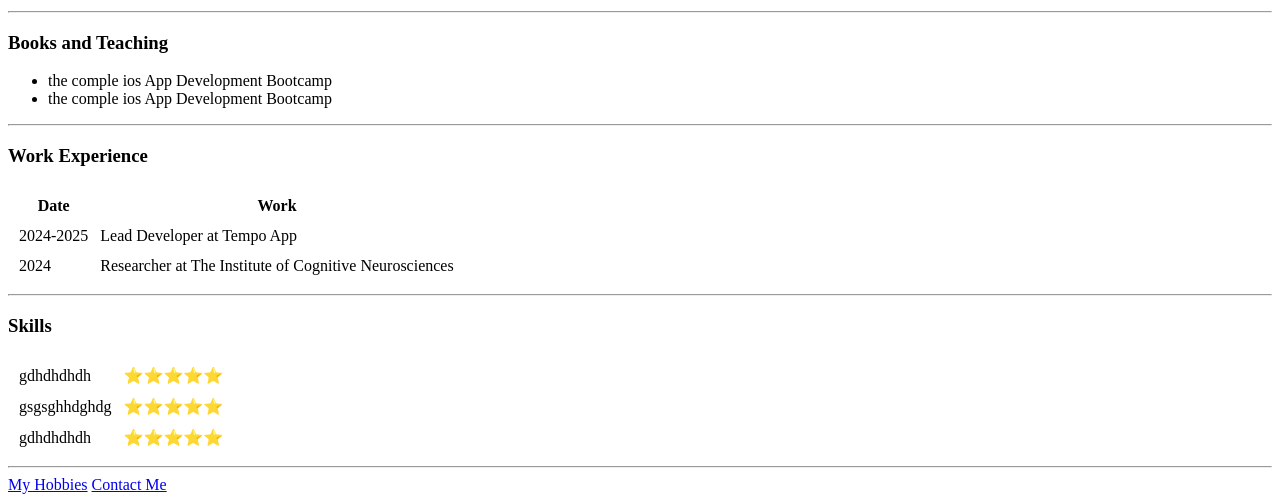
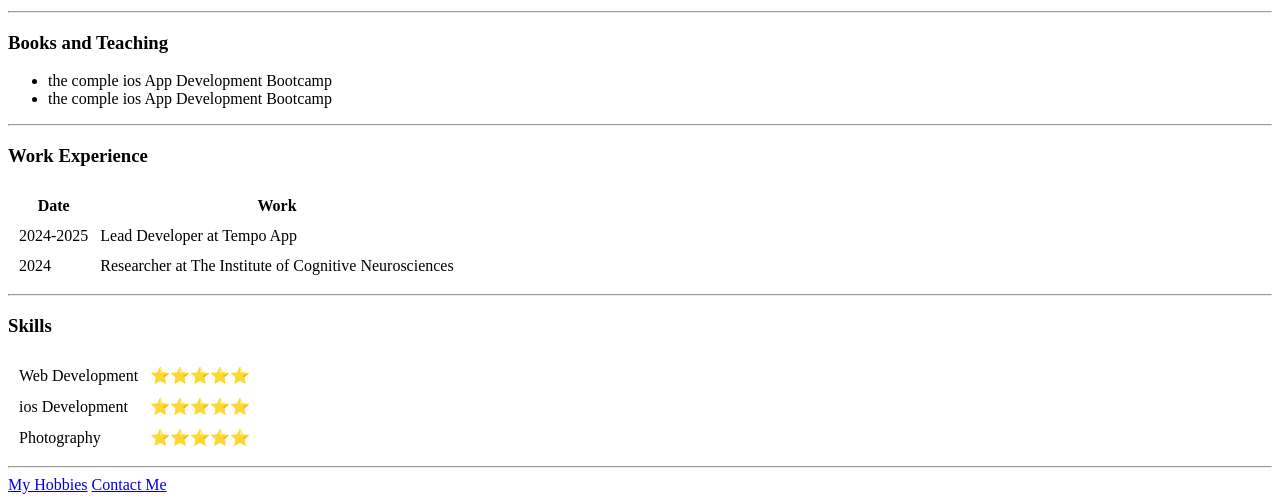
Before and after one commit to f-s4m/cv, a plain HTML site: page index.html in a window 1280 px wide. Shown: the part 351-853 px from the top of the page. Drawn offline with Linux system fonts and the light colour scheme.

Commit message:
Update index.html

```diff
--- a/index.html
+++ b/index.html
@@ -48,15 +48,15 @@
     <h3>Skills</h3>
     <table cellspacing="10">
         <tr>
-            <td>gdhdhdhdh</td>
+            <td>Web Development</td>
             <td>⭐⭐⭐⭐⭐</td>
         </tr>
         <tr>
-            <td>gsgsghhdghdg</td>
+            <td>ios Development</td>
             <td>⭐⭐⭐⭐⭐</td>
         </tr>
         <tr>
-            <td>gdhdhdhdh</td>
+            <td>Photography</td>
             <td>⭐⭐⭐⭐⭐</td>
         </tr>
     </table>
```
